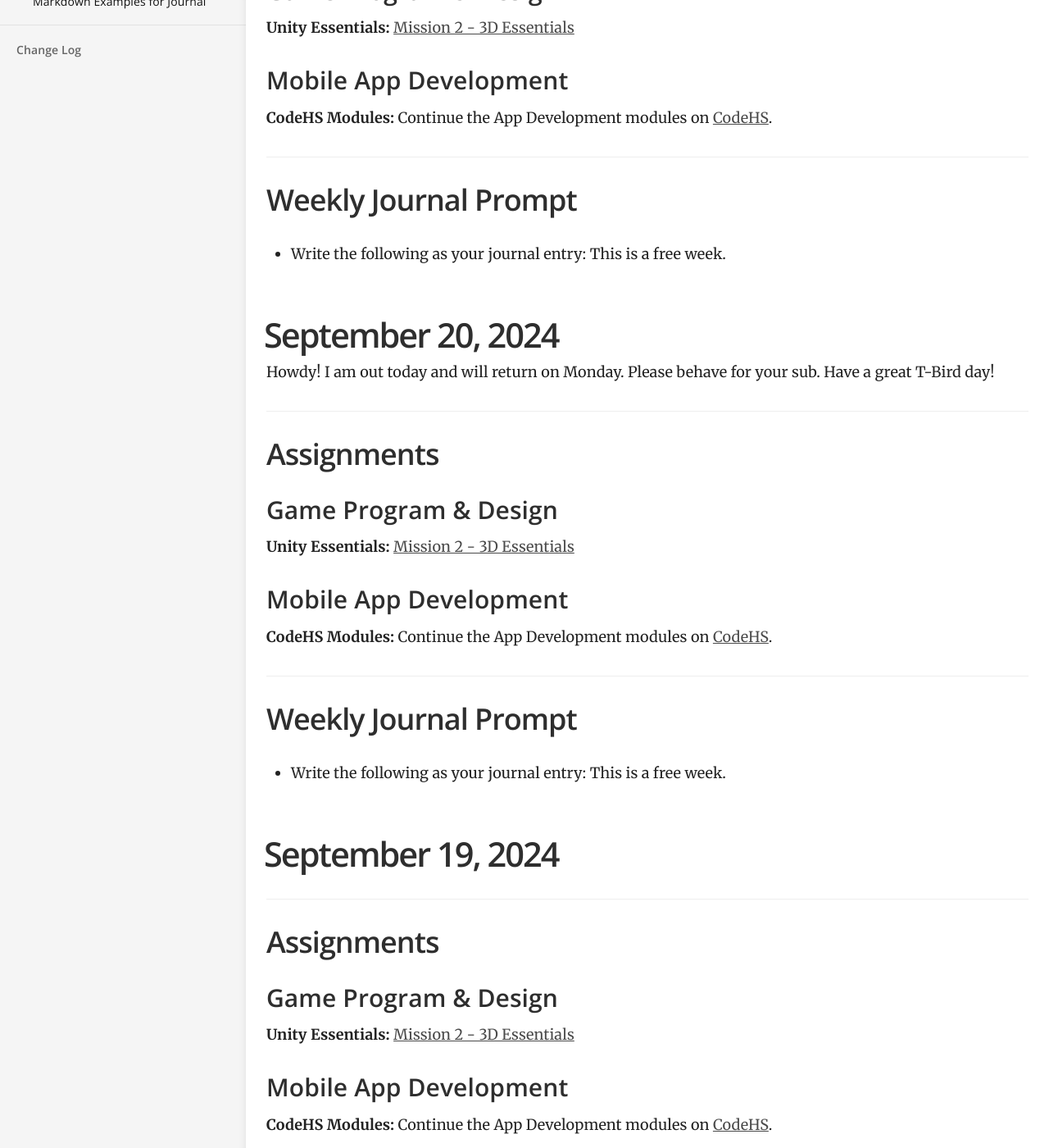
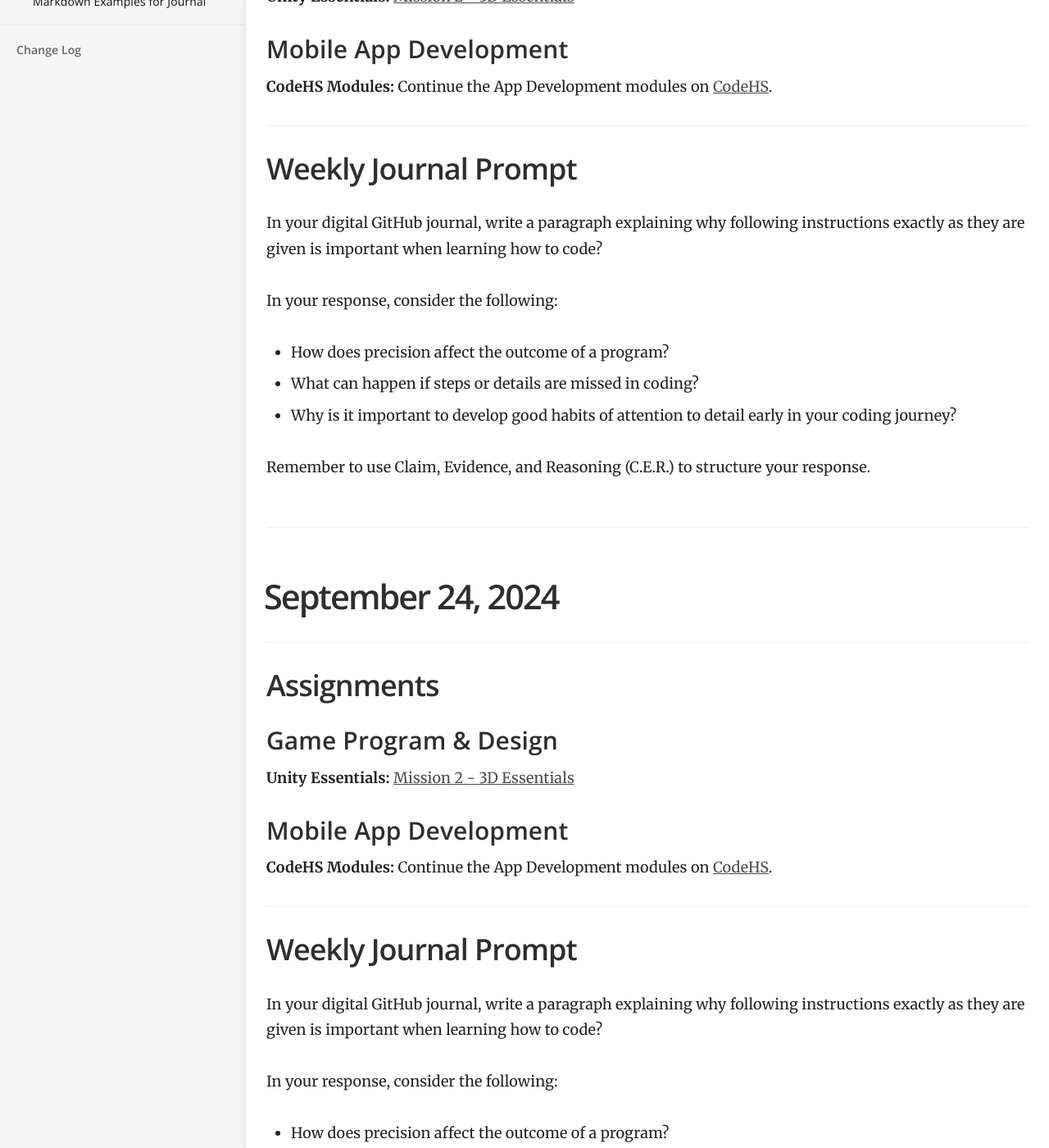
Before and after one commit to mswhitby/classroom, a Jekyll site: the page built from _docs/classes/5th.md, in a window 1280 px wide and 1400 px high, scrolled down 582 px. Shown: the whole window at 82% size. Built offline with Jekyll 4.4.1, drawn with Linux system fonts in a browser that asks for light colours; some of the changed text lies outside the part shown.

Commit message:
Updated lesson

```diff
--- a/_docs/classes/5th.md
+++ b/_docs/classes/5th.md
@@ -20,7 +19,41 @@ Howdy! I am out today and will return on Monday. Please behave for your sub. Hav
 
 ## Weekly Journal Prompt
 
-- Write the following as your journal entry: This is a free week.
+In your digital GitHub journal, write a paragraph explaining why following instructions exactly as they are given is important when learning how to code?
+
+In your response, consider the following:
+
+- How does precision affect the outcome of a program?
+- What can happen if steps or details are missed in coding?
+- Why is it important to develop good habits of attention to detail early in your coding journey?
+
+Remember to use Claim, Evidence, and Reasoning (C.E.R.) to structure your response.
+
+----
+
+# September 24, 2024
+
+## Assignments
+
+### Game Program & Design
+
+**Unity Essentials:** [Mission 2 - 3D Essentials](https://learn.unity.com/mission/mission-2-3d-essentials?pathwayId=664b6225edbc2a01973f4f19)
+
+### Mobile App Development
+
+**CodeHS Modules:** Continue the App Development modules on [CodeHS](https://codehs.com/).
+
+## Weekly Journal Prompt
+
+In your digital GitHub journal, write a paragraph explaining why following instructions exactly as they are given is important when learning how to code?
+
+In your response, consider the following:
+
+- How does precision affect the outcome of a program?
+- What can happen if steps or details are missed in coding?
+- Why is it important to develop good habits of attention to detail early in your coding journey?
+
+Remember to use Claim, Evidence, and Reasoning (C.E.R.) to structure your response.
 
 # September 20, 2024
 Howdy! I am out today and will return on Monday. Please behave for your sub. Have a great T-Bird day!
```
Also changed, not shown: other parts of _docs/classes/5th.md (+1 -2 lines), _docs/classes/4th.md (+1 -0 lines).
